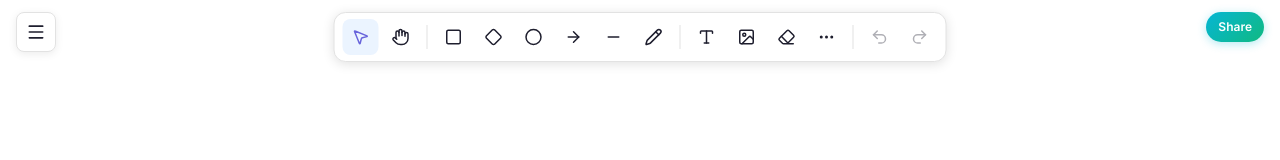
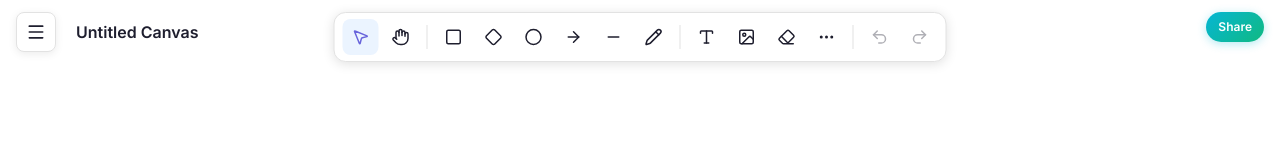
Before and after one commit to ShikharNegi0515/CanvaX-AI, a React (Vite) app in the folder Frontend/: page /canvas in a window 1280 px wide. Shown: the top 160 px of the page. Built offline with nearby package versions, Linux system fonts and the light colour scheme.

Commit message:
feat: add editable canvas title input field to the infinite canvas header

```diff
--- a/Frontend/src/components/canvas/InfiniteCanvas.tsx
+++ b/Frontend/src/components/canvas/InfiniteCanvas.tsx
@@ -1425,6 +1425,40 @@ export function InfiniteCanvas() {
         onExportPNG={handleExportPNG}
         onExportSVG={handleExportSVG}
       />
+
+      {/* Canvas Title Input */}
+      <div style={{
+        position: 'fixed', top: 12, left: 64, zIndex: 200,
+        display: 'flex', alignItems: 'center'
+      }}>
+        <input
+          type="text"
+          value={canvasName}
+          onChange={(e) => setCanvasName(e.target.value)}
+          placeholder="Untitled Canvas"
+          style={{
+            background: 'transparent',
+            border: 'none',
+            outline: 'none',
+            fontSize: '1rem',
+            fontWeight: 600,
+            color: appState.theme === 'dark' ? '#c5c5d2' : '#1e1e2e',
+            padding: '8px 12px',
+            borderRadius: '8px',
+            width: '200px',
+            transition: 'background 0.2s',
+          }}
+          onFocus={(e) => {
+            e.currentTarget.style.background = appState.theme === 'dark' ? '#2c2c35' : '#f1f3f5';
+          }}
+          onBlur={(e) => {
+            e.currentTarget.style.background = 'transparent';
+          }}
+          onKeyDown={(e) => {
+            if (e.key === 'Enter') e.currentTarget.blur();
+          }}
+        />
+      </div>
 
       <Toolbar
         tool={tool} onTool={setTool}
```
